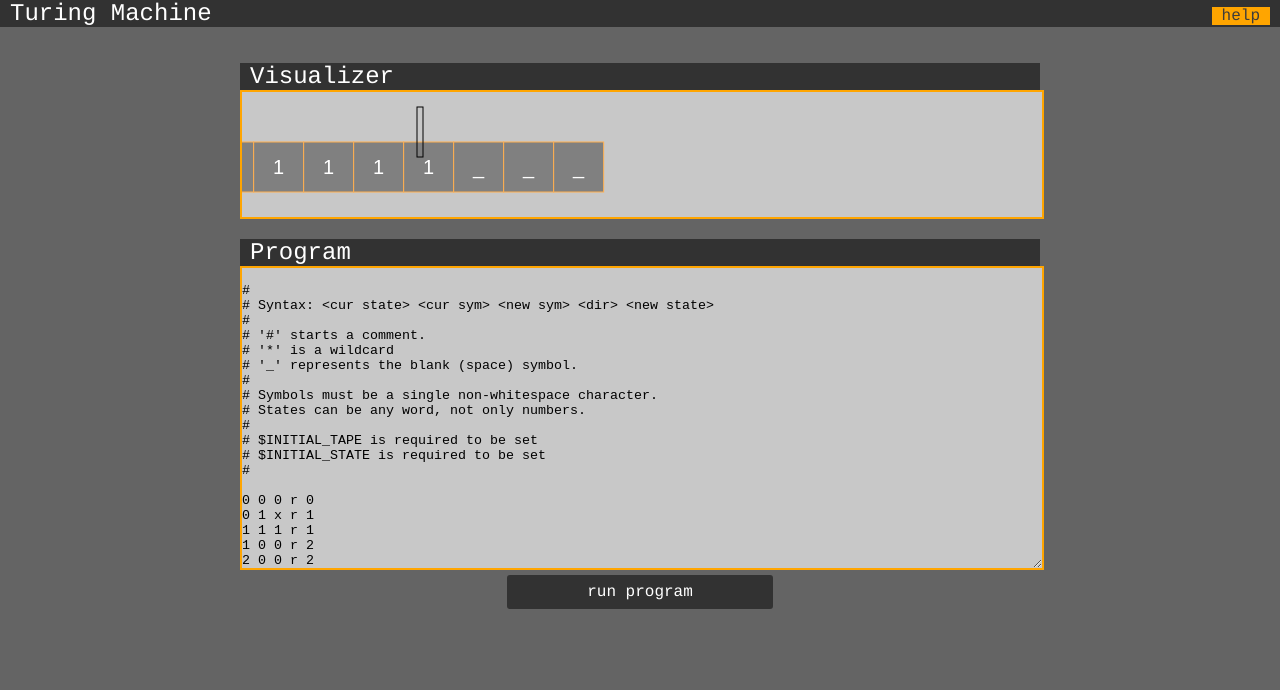
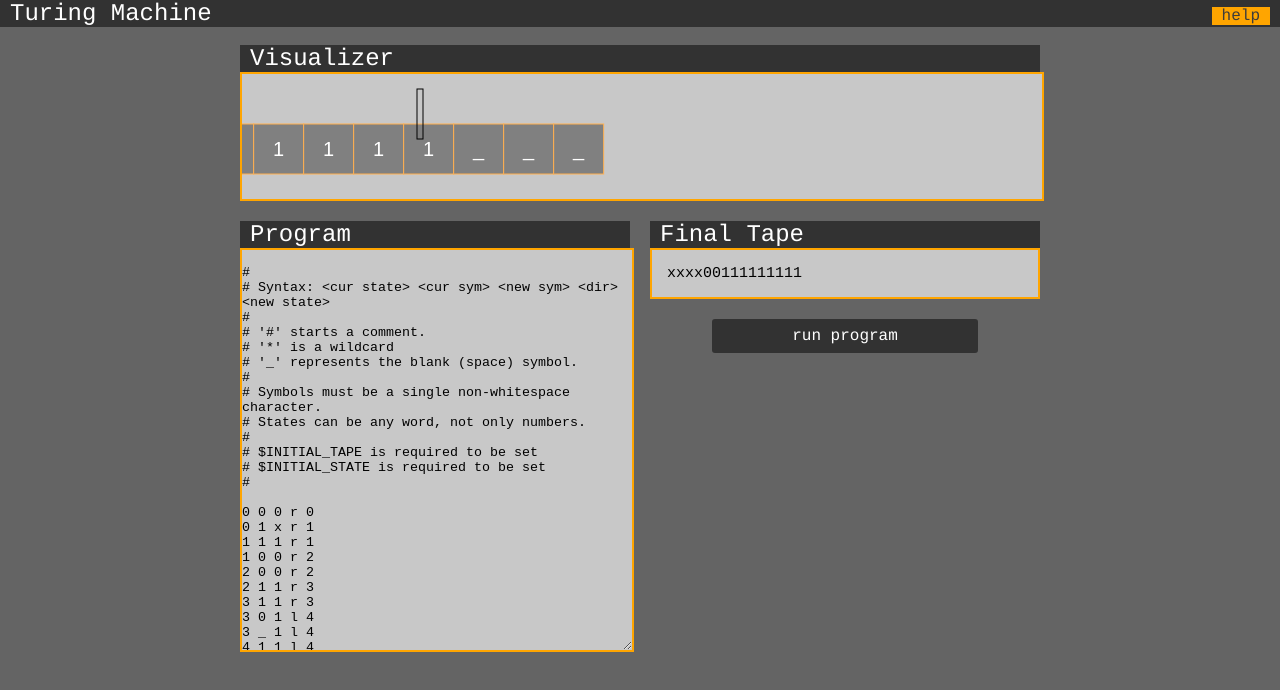
Before and after one commit to bddicken/tm, a plain HTML site: page index.html in a window 1280 px wide. Both pictures are taken after a click on the element "run program". Drawn offline with Linux system fonts and the light colour scheme.

Commit message:
lost of minor fixes changes

```diff
--- a/css/main.css
+++ b/css/main.css
@@ -23,17 +23,12 @@ a:hover {
 }
 
 #definition {
-    text-align: center;
+    width: 390px;
 }
 
 #deftextbox {
-    width: 800px;
-    height: 300px;
-    color: #000000;
-    background-color: rgb(200, 200, 200);
-    border-style:solid;
-    border-width:2px;
-    border-color: orange;
+    height: 400px;
+    width: 390px;
 }
 
 body {
@@ -52,20 +47,32 @@ body {
     overflow:hidden;
 }
 
+#tape {
+    float: right;
+    width:390px;
+}
+
+#finalTape {
+    padding:15px;
+    font-size:15px;
+    vertical-align:center;
+    overflow-x:scroll;
+}
+
+.box {
+    padding-left: 0;
+    padding-right: 0;
+    background-color: rgb(200, 200, 200);
+    border: 2px solid orange;
+    display: block;
+    color: #000000;
+}
+
 #tmCanvas {
     width: 800px;
-    padding-left: 0;
-    padding-right: 0;
-    margin-left: 50px;
-    margin-right: 50px;
-    /*margin-top: 20px;*/
     margin-bottom: 20px;
     margin-left:auto;
     margin-right:auto;
-    display: block;
-    border: 2px solid orange;
-    z-index:1;
-    background-color: rgb(200, 200, 200);
 }
 
 .bar {
@@ -116,6 +123,7 @@ body {
     background-color: rgb(50, 50, 50);
     text-align:center;
     color:#FFFFFF;
+    margin-top:20px;
     margin-left:auto;
     margin-right:auto;
 }
@@ -128,9 +136,6 @@ body {
     overflow-y:scroll;
     width: 600px;
     min-height: 30px;
-    /*
-    height: 400px;
-    */
     color: #000000;
     background-color: rgb(200, 200, 200);
     border-style:solid;
--- a/index.html
+++ b/index.html
@@ -33,18 +33,28 @@
     <div id="main">
 
         </br>
-        </br>
 
         <div class="bar">
             <span class="title1">Visualizer</span>
         </div>
-        <div id="tmCanvas"></div>
+        <div id="tmCanvas" class="box"></div>
 
-        <div class="bar">
-            <span class="title1">Program</span>
+        <div id="tape">
+            <div class="bar">
+                <span class="title1">Final Tape</span>
+            </div>
+            <div class="box" id="finalTape">
+                N/A
+            </div>
+            <a align="center" href="#go"><div align="center" class="button1" onclick="parser.file = (document.getElementById('deftextbox').value); parser.parse();">run program</div></a>
         </div>
+
+
         <div id="definition">
-            <textarea id="deftextbox" rows="10" cols="70">
+            <div class="bar">
+                <span class="title1">Program</span>
+            </div>
+            <textarea id="deftextbox" class="box" rows="10" cols="70">
 
 #
 # Syntax: <cur state> <cur sym> <new sym> <dir> <new state>
@@ -84,12 +94,28 @@ $INITIAL_STATE 0
             </textarea>
         </div>
 
-    <a align="center" href="#go"><div align="center" class="button1" onclick="parser.file = (document.getElementById('deftextbox').value); parser.parse();">run program</div></a>
-
     </div>
 
     <div id="help" onclick="helpPop.flip()" class="popup" align="center">
-        Nothing here yet :(
+        Turing Machine Programming info:
+        <br/>
+        <br/>
+        Syntax: <cur state> <cur sym> <new sym> <dir> <new state>
+        <br/>
+        '#' starts a comment.
+        <br/>
+        '*' is a wildcard
+        <br/>
+        '_' represents the blank (space) symbol.
+        <br/>
+        Symbols must be a single non-whitespace character.
+        <br/>
+        States can be any word, not only numbers.
+        <br/>
+        $INITIAL_TAPE is required to be set
+        <br/>
+        $INITIAL_STATE is required to be set
+        <br/>
     </div>
 
     <div id="parseERR" onclick="parseERRPop.flip()" class="popup"  align="center">
--- a/js/main.js
+++ b/js/main.js
@@ -31,12 +31,21 @@ function init() {
 
 function animate(machine) {
 
+    /* Re-init objects */
+    /*
     paper.remove();
-
     paper = new Raphael(document.getElementById('tmCanvas'), winSize[0], winSize[1]);
+    tapeCells = [];
+    tapeChars = [];
+    animationQueue = [];
+    parser = new defParser();
+    tm = new TM();
+    */
 
     machine.saveStartTape();
     var build = buildAnimationQueue(machine);
+
+    document.getElementById('finalTape').innerHTML = machine.getFinalTape();
 
     if(build) {
         inputLength = machine.inputTape.length;
@@ -51,6 +60,7 @@ function animate(machine) {
 function buildAnimationQueue(machine) {
     try {
         while(true) {
+
             /* begin debug */
             /*
             console.log("---");
@@ -69,7 +79,6 @@ function buildAnimationQueue(machine) {
             else {
                 machine.appendSpace();
                 r = machine.currentState.rules[machine.inputTape[machine.currentCell]];
-                console.log("-new-");
             }
             c = r.newSymbol;
             d = r.direction;
@@ -84,7 +93,6 @@ function buildAnimationQueue(machine) {
         }
     } catch(err) {
         tmERRPop.flip();
-        console.log("tmERR");
         return false;
     }
     return true;
@@ -114,8 +122,6 @@ function shiftTape(direction, sym, index) {
         color: '#FFFFFF',
         fill: '#FFFFFF'
     });
-
-    /* Head animation */
 
     if(direction == "L") {
         for(var i=0; i < inputLength;i++) {
@@ -170,6 +176,7 @@ function  drawCells(machine) {
         });
     }
 }
+
 function animateTapeHead() {
     tapeHeadDown();
 }
@@ -187,3 +194,15 @@ function tapeHeadDown () {
         y: tapeHead.attrs.y+15
     }, HEAD_TIME, '<>', tapeHeadUp );
 }
+
+/**
+ * clone an object
+ */
+function clone(obj){
+    if(obj == null || typeof(obj) != 'object')
+        return obj;
+    var temp = obj.constructor();
+    for(var key in obj)
+        temp[key] = clone(obj[key]);
+    return temp;
+}
--- a/js/tm.js
+++ b/js/tm.js
@@ -1,18 +1,26 @@
 
 function TM() {
 
-    // An array of characters
+    /* An array of characters */
     this.inputTape = new Array();
     this.startTape = new Array();
 
     this.currentCell = 0;
     this.currentState = null;
 
-    // An array of states
+    /* An array of states */
     this.states = new Array();
 
     this.addState = function(s) {
         this.states[s.stateSymbol] = s;
+    }
+
+    this.getFinalTape = function() {
+        try {
+            return tm.inputTape.toString().replace(/,/g, "");
+        } catch(err) {
+            return "N/A";
+        }
     }
 
     this.getState = function(stateSym) {
@@ -64,15 +72,3 @@ function Rule(d, nState, nSym) {
     this.nextState = nState;    // a State name
     this.newSymbol = nSym;      // A char
 }
-
-/**
- * clone an object
- */
-function clone(obj){
-    if(obj == null || typeof(obj) != 'object')
-        return obj;
-    var temp = obj.constructor();
-    for(var key in obj)
-        temp[key] = clone(obj[key]);
-    return temp;
-}
```
Also changed, not shown: 1 other file.
